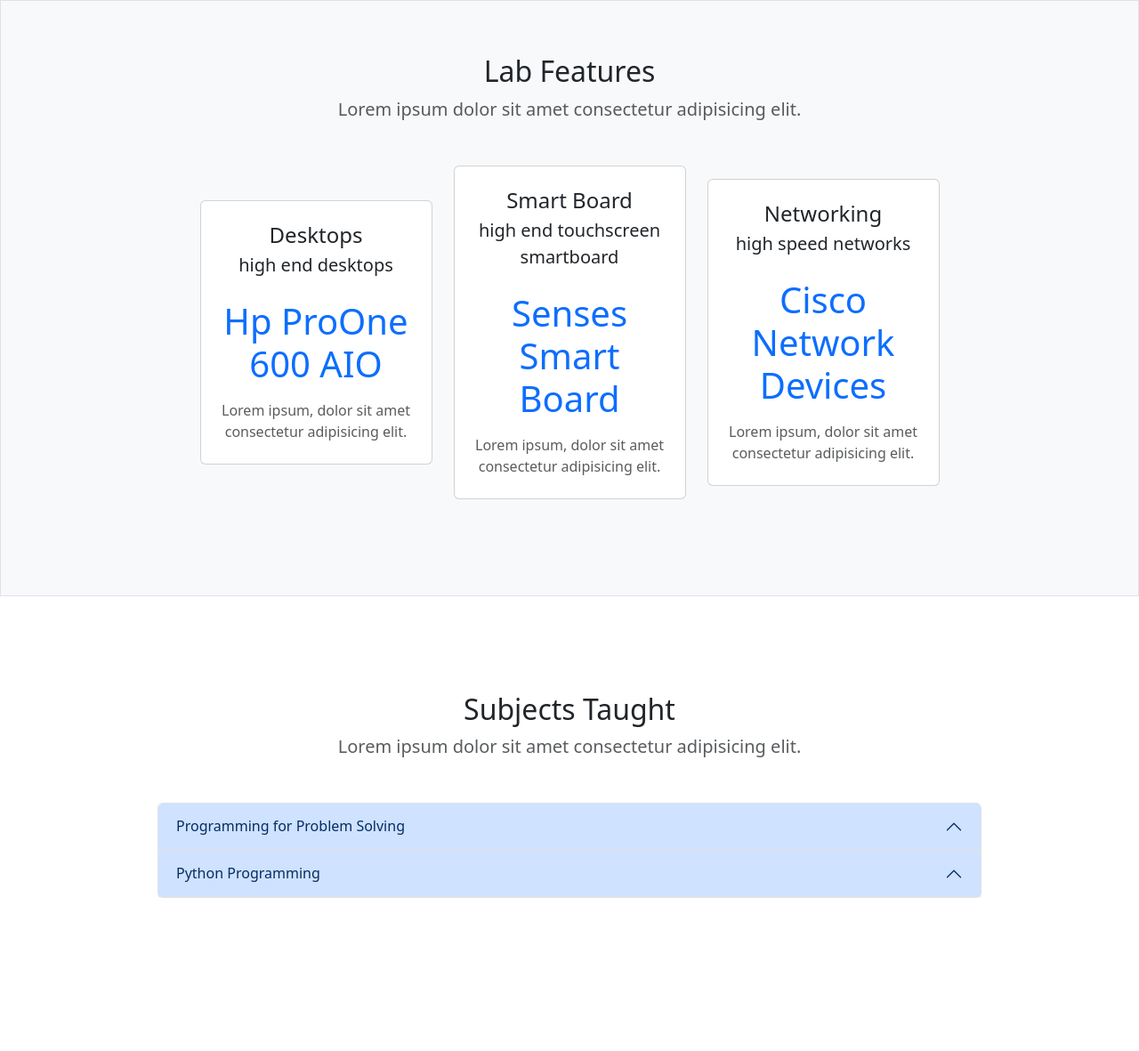
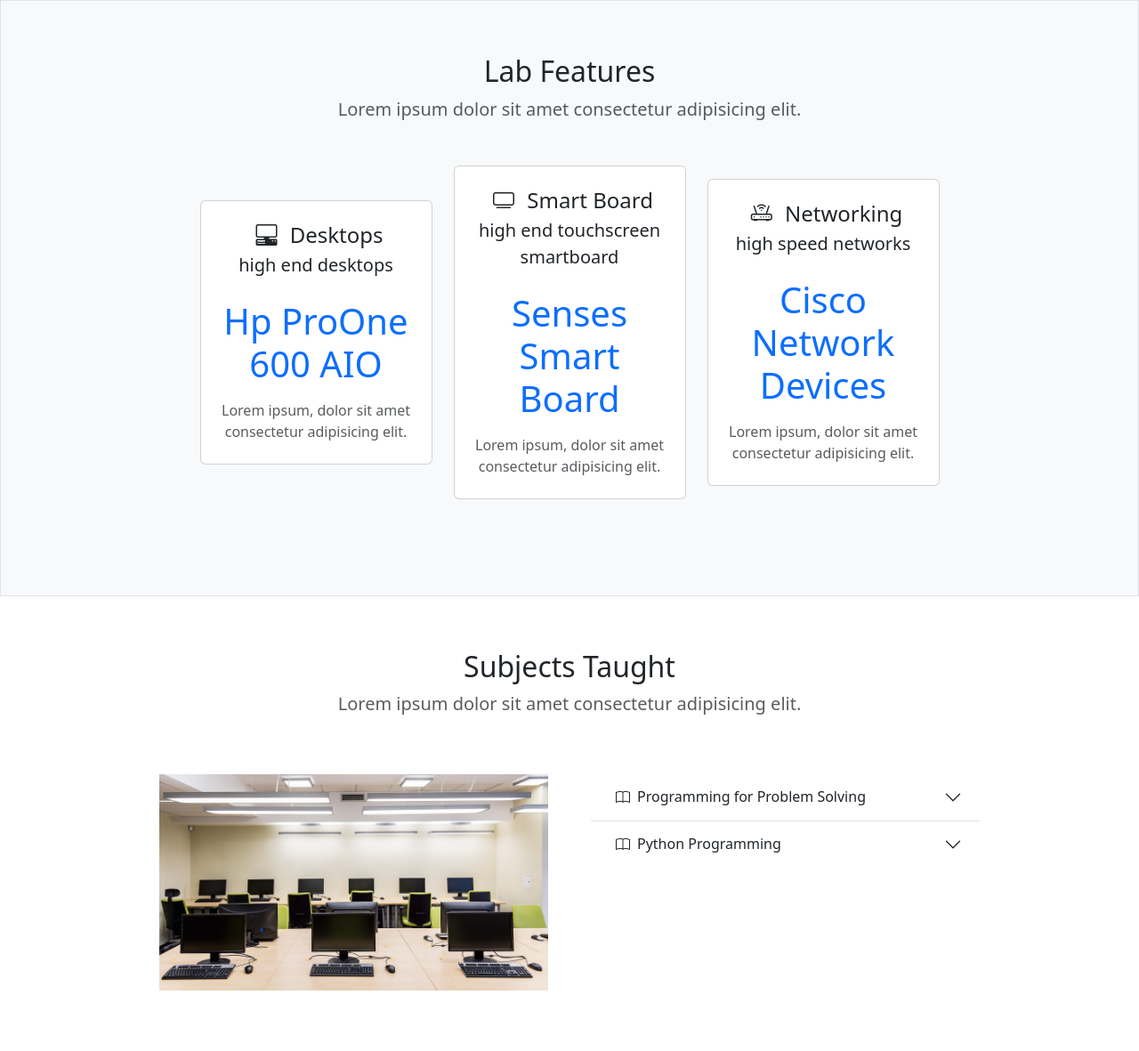
Before and after one commit to csitstudentsguide/learning-bs5, a plain HTML site: page index.html in a window 1280 px wide. Shown: the part 563-1744 px from the top of the page at 89% size. Before the commit the page ends 1680 px from the top, so only its background shows below. Drawn offline with nearby package versions, Linux system fonts and the light colour scheme.

Commit message:
Add files via upload

```diff
--- a/index.html
+++ b/index.html
@@ -4,6 +4,7 @@
     <meta charset="UTF-8">
     <meta name="viewport" content="width=device-width, initial-scale=1.0">
     <link rel="stylesheet" href="https://cdn.jsdelivr.net/npm/bootstrap@5.3.3/dist/css/bootstrap.min.css">
+    <link rel="stylesheet" href="https://cdn.jsdelivr.net/npm/bootstrap-icons@1.11.3/font/bootstrap-icons.min.css">
     <title>BS 5 Tutorial</title>
     <style>
         section {
@@ -16,6 +17,7 @@
     <!-- Navbar starts -->
     <nav class="navbar navbar-expand-lg bg-light border-bottom border-body" data-bs-theme="light">
         <div class="container">
+            <i class="bi bi-laptop mx-2"></i>
             <a href="#intro" class="navbar-brand">Computer Center - I</a>
             <button class="navbar-toggler" type="button" data-bs-toggle="collapse" data-bs-target="#navbarSupportedContent" aria-controls="navbarSupportedContent" aria-expanded="false" aria-label="Toggle navigation">
                 <span class="navbar-toggler-icon"></span>
@@ -84,7 +86,7 @@
                 <div class="col-8 col-lg-4 col-xl-3">
                     <div class="card">
                         <div class="card-body text-center py-4">
-                            <h4 class="card-title">Desktops</h4>
+                            <h4 class="card-title"> <i class="bi bi-pc-display-horizontal mx-2"></i> Desktops</h4>
                             <p class="lead card-subtitle">high end desktops</p>
                             <p class="display-6 mt-4 text-primary">Hp ProOne 600 AIO</p>
                             <p class="card-text text-muted d-none d-lg-block">Lorem ipsum, dolor sit amet consectetur adipisicing elit.</p>
@@ -95,7 +97,7 @@
                 <div class="col-8 col-lg-4 col-xl-3">
                     <div class="card">
                         <div class="card-body text-center py-4">
-                            <h4 class="card-title">Smart Board</h4>
+                            <h4 class="card-title"> <i class="bi bi-tv mx-2"></i> Smart Board</h4>
                             <p class="lead card-subtitle">high end touchscreen smartboard</p>
                             <p class="display-6 mt-4 text-primary">Senses Smart Board</p>
                             <p class="card-text text-muted d-none d-lg-block">Lorem ipsum, dolor sit amet consectetur adipisicing elit.</p>
@@ -106,7 +108,7 @@
                 <div class="col-8 col-lg-4 col-xl-3">
                     <div class="card">
                         <div class="card-body text-center py-4">
-                            <h4 class="card-title">Networking</h4>
+                            <h4 class="card-title"> <i class="bi bi-router mx-2"></i> Networking</h4>
                             <p class="lead card-subtitle">high speed networks</p>
                             <p class="display-6 mt-4 text-primary">Cisco Network Devices</p>
                             <p class="card-text text-muted d-none d-lg-block">Lorem ipsum, dolor sit amet consectetur adipisicing elit.</p>
@@ -124,38 +126,43 @@
     <!-- Lab features section starts -->
 
     <!-- Subjects taught section starts -->
-    <section id="lab-subjects" class="mt-5">
-        <div class="container-lg justify-content-center align-items-center">
+
+    <section id="lab-subjects">
+        <div class="container-lg">
             <div class="text-center">
                 <h2>Subjects Taught</h2>
                 <p class="lead text-muted">Lorem ipsum dolor sit amet consectetur adipisicing elit.</p>
             </div>
 
-            <div class="row my-5 justify-content-center">
-                <div class="col-10">
-                    <div class="accordion" id="accordionExample">
+            <div class="row my-2 g-5 justify-content-center">
+                <div class="col-md-5 d-none d-md-block">
+                    <img class="img-fluid" src="/assets/computer-lab.jpg" alt="computer lab">
+                </div>
+                <div class="col-md-5">
+                    <div class="accordion accordion-flush" id="accordionFlushExample">
                         <div class="accordion-item">
-                          <h2 class="accordion-header">
-                            <button class="accordion-button" type="button" data-bs-toggle="collapse" data-bs-target="#collapseOne" aria-expanded="true" aria-controls="collapseOne">
+                          <h2 class="accordion-header" id="flush-headingOne">
+                            <button class="accordion-button collapsed" type="button" data-bs-toggle="collapse" data-bs-target="#flush-collapseOne" aria-expanded="false" aria-controls="flush-collapseOne">
+                                <i class="bi bi-book mx-2"></i>
                                 Programming for Problem Solving
                             </button>
                           </h2>
-                          <div id="collapseOne" class="accordion-collapse collapse" data-bs-parent="#accordionExample">
+                          <div id="flush-collapseOne" class="accordion-collapse collapse" aria-labelledby="flush-headingOne" data-bs-parent="#accordionFlushExample">
                             <div class="accordion-body">
                                 <strong>The first programming subject in your IT career.</strong> This subject emphasises on building problem solving skills among students. And to solve real world problems, we use the the old and best programming language of decades, which is <strong>C++ Programming Language.</strong>
                             </div>
                           </div>
                         </div>
-
                         <div class="accordion-item">
-                            <h2 class="accordion-header">
-                              <button class="accordion-button" type="button" data-bs-toggle="collapse" data-bs-target="#collapseTwo" aria-expanded="true" aria-controls="collapseTwo">
+                          <h2 class="accordion-header" id="flush-headingTwo">
+                            <button class="accordion-button collapsed" type="button" data-bs-toggle="collapse" data-bs-target="#flush-collapseTwo" aria-expanded="false" aria-controls="flush-collapseTwo">
+                                <i class="bi bi-book mx-2"></i>
                                 Python Programming
                             </button>
                           </h2>
-                            <div id="collapseTwo" class="accordion-collapse collapse" data-bs-parent="#accordionExample">
+                          <div id="flush-collapseTwo" class="accordion-collapse collapse" aria-labelledby="flush-headingTwo" data-bs-parent="#accordionFlushExample">
                             <div class="accordion-body">
-                                <strong>The first programming subject in your IT career.</strong> This subject emphasises on building problem solving skills among students. And to solve real world problems, we use the the old and best programming language of decades, which is <strong>C++ Programming Language.</strong>
+                                <strong>This is the programming language of AI, ML and Data Science.</strong> This is the simple, high level and modern programming language. With Python programming language you can start your journey in AIML and Data Science.</strong>
                             </div>
                           </div>
                         </div>
@@ -165,8 +172,8 @@
         </div>
     </section>
 
+    <!-- Subjects taught section ends -->
 
-    <!-- Subjects taught section ends -->
 
 
 
```
Lines whose indentation alone changed are shown as unchanged.
